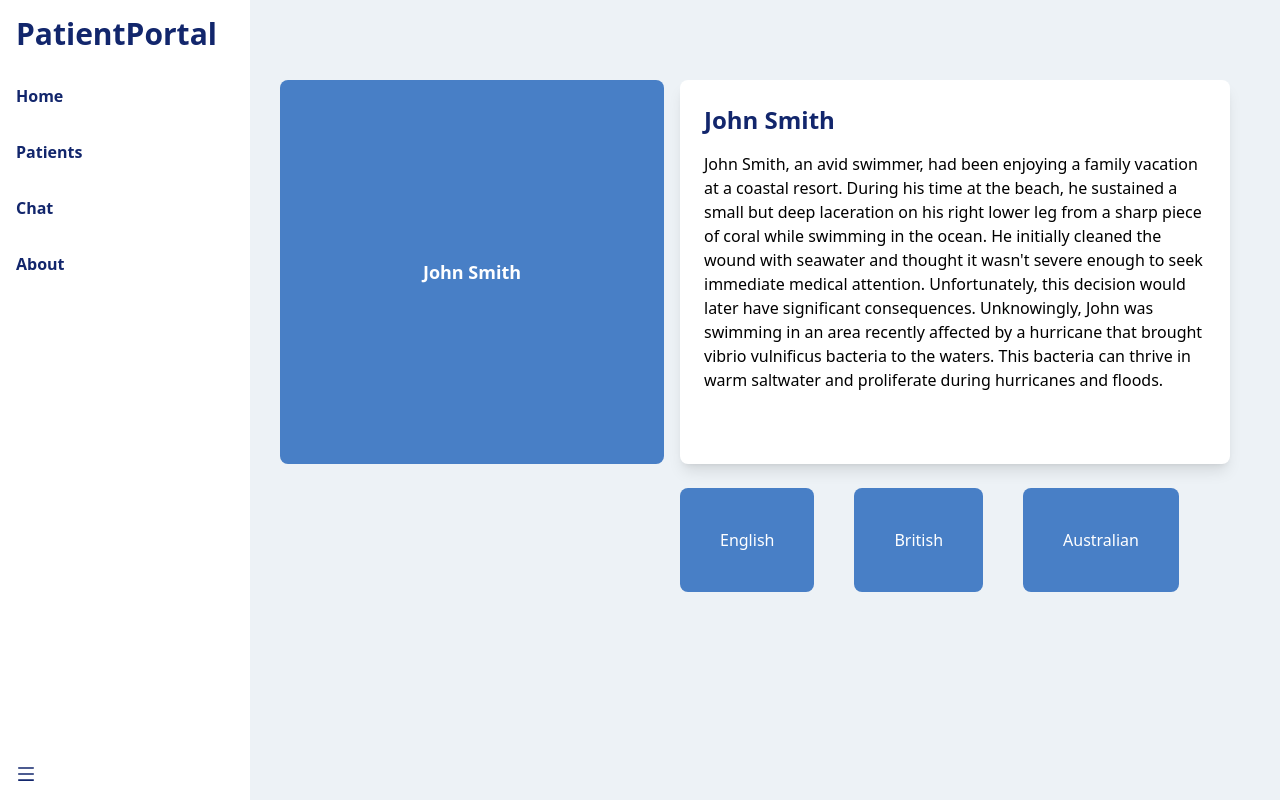
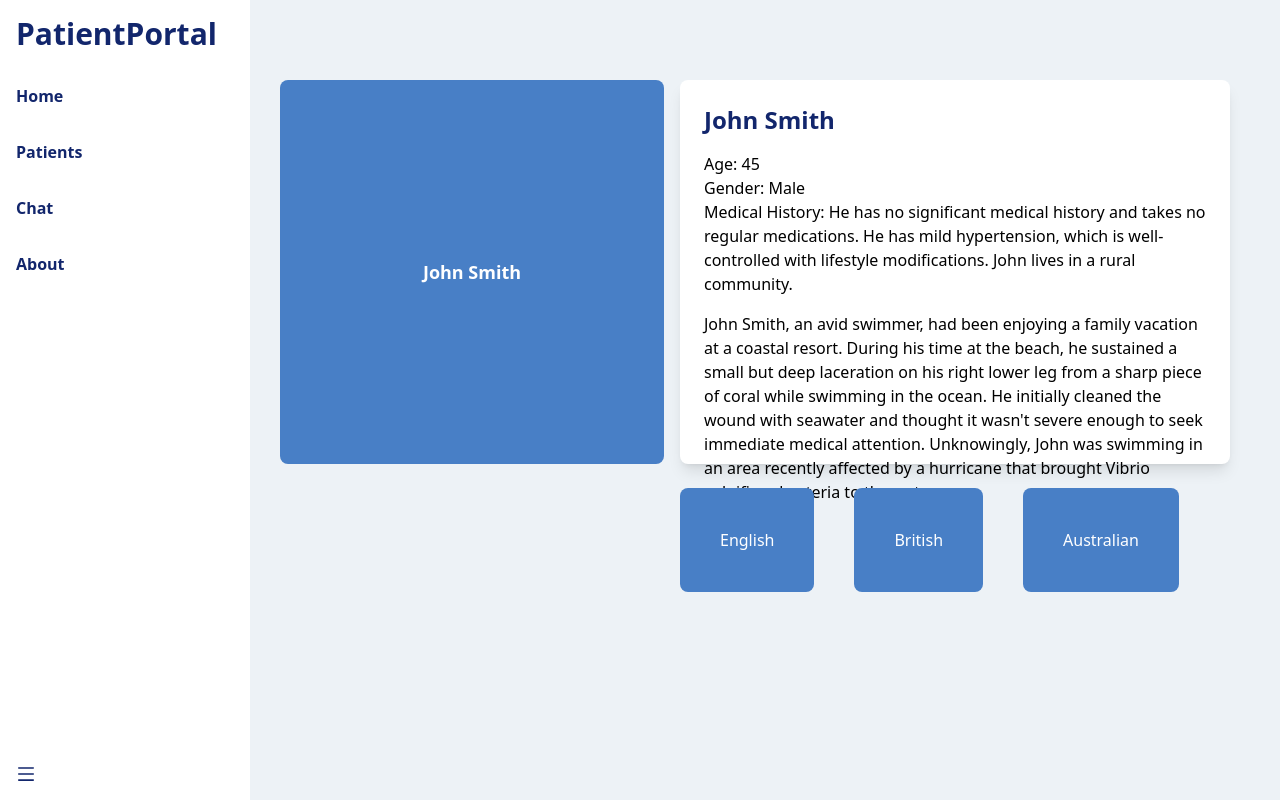
Before and after one commit to leynarhuynh/PatientPortal, a React (Create React App) app: page /Voice in a window 1280 px wide. Built offline with nearby package versions, Linux system fonts and the light colour scheme.

Commit message:
description

```diff
--- a/src/components/Voice.jsx
+++ b/src/components/Voice.jsx
@@ -15,10 +15,12 @@
       <div className='ml-4 flex-1'>
         <div className='bg-white first-line:w-96 h-96 p-6 rounded-lg shadow-lg mb-6 mr-[50px]'>
           <h2 className='text-2xl font-bold text-[#12266C] mb-4'>John Smith</h2>
-          <p>
-          John Smith, an avid swimmer, had been enjoying a family vacation at a coastal resort. During his time at the beach, he sustained a small but deep laceration on his right lower leg from a sharp piece of coral while swimming in the ocean. He initially cleaned the wound with seawater and thought it wasn't severe enough to seek immediate medical attention. Unfortunately, this decision would later have significant consequences.
-
-Unknowingly, John was swimming in an area recently affected by a hurricane that brought vibrio vulnificus bacteria to the waters. This bacteria can thrive in warm saltwater and proliferate during hurricanes and floods.
+          <h2>Age: 45</h2>
+          <h2>Gender: Male</h2>
+          <h2 className='mb-2'>Medical History: He has no significant medical history and takes no regular medications. He has mild hypertension, which is well-controlled with lifestyle modifications. John lives in a rural community.</h2>
+          <p className='mt-4'>
+            John Smith, an avid swimmer, had been enjoying a family vacation at a coastal resort. During his time at the beach, he sustained a small but deep laceration on his right lower leg from a sharp piece of coral while swimming in the ocean. He initially cleaned the wound with seawater and thought it wasn't severe enough to seek immediate medical attention.
+            Unknowingly, John was swimming in an area recently affected by a hurricane that brought Vibrio vulnificus bacteria to the waters.
           </p>
         </div>
 
```
